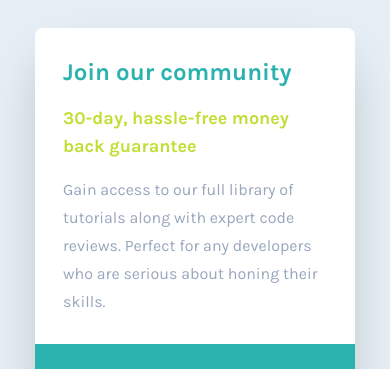
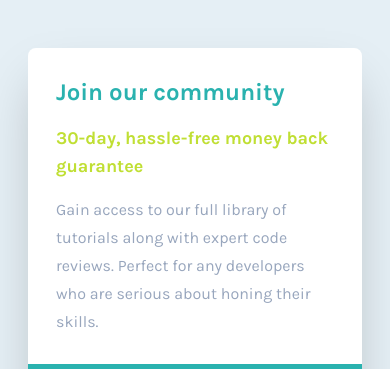
Before and after one commit to stkhalisha/single-price-grid-component, a website: page index.html in a window 390 px wide. Shown: the top 369 px of the page. Drawn offline with nearby package versions, Linux system fonts and the light colour scheme; files that its build step writes are made by us from their sources.

Commit message:
Update index.html

```diff
--- a/index.html
+++ b/index.html
@@ -22,7 +22,7 @@
     class="font-karla text-[16px] bg-light-gray text-white grid min-h-screen place-content-center"
   >
     <main
-      class="place-content-center max-w-xs m-7 overflow-auto rounded-lg shadow-2xl md:max-w-[40rem] md:grid md:grid-cols-2"
+      class="place-content-center max-w-lg mx-7 my-12 overflow-auto rounded-lg shadow-2xl md:max-w-[40rem] md:grid md:grid-cols-2"
     >
       <section class="box-border bg-white p-7 col-span-2 md:p-9">
         <h1 class="text-cyan font-bold text-2xl">Join our community</h1>
```
